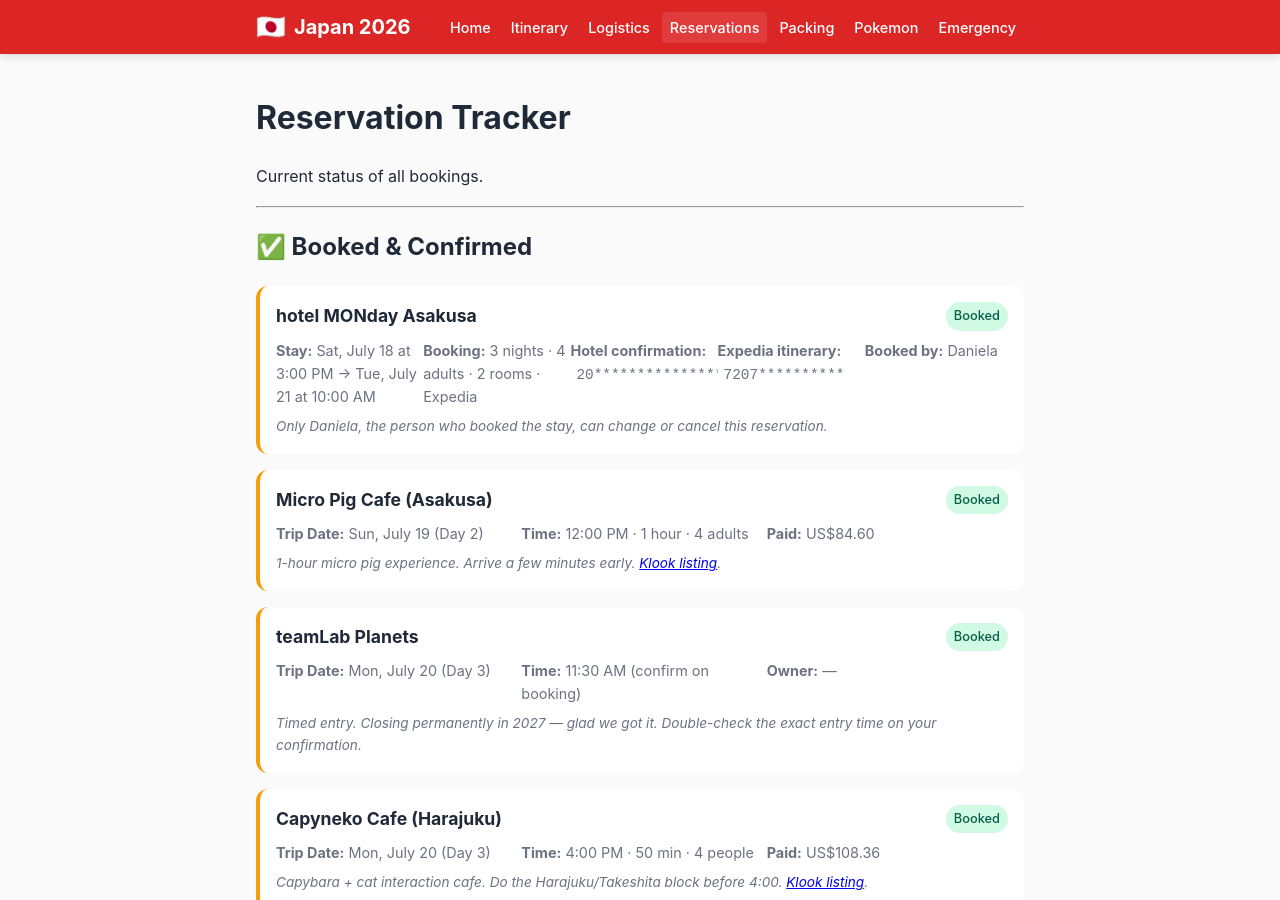
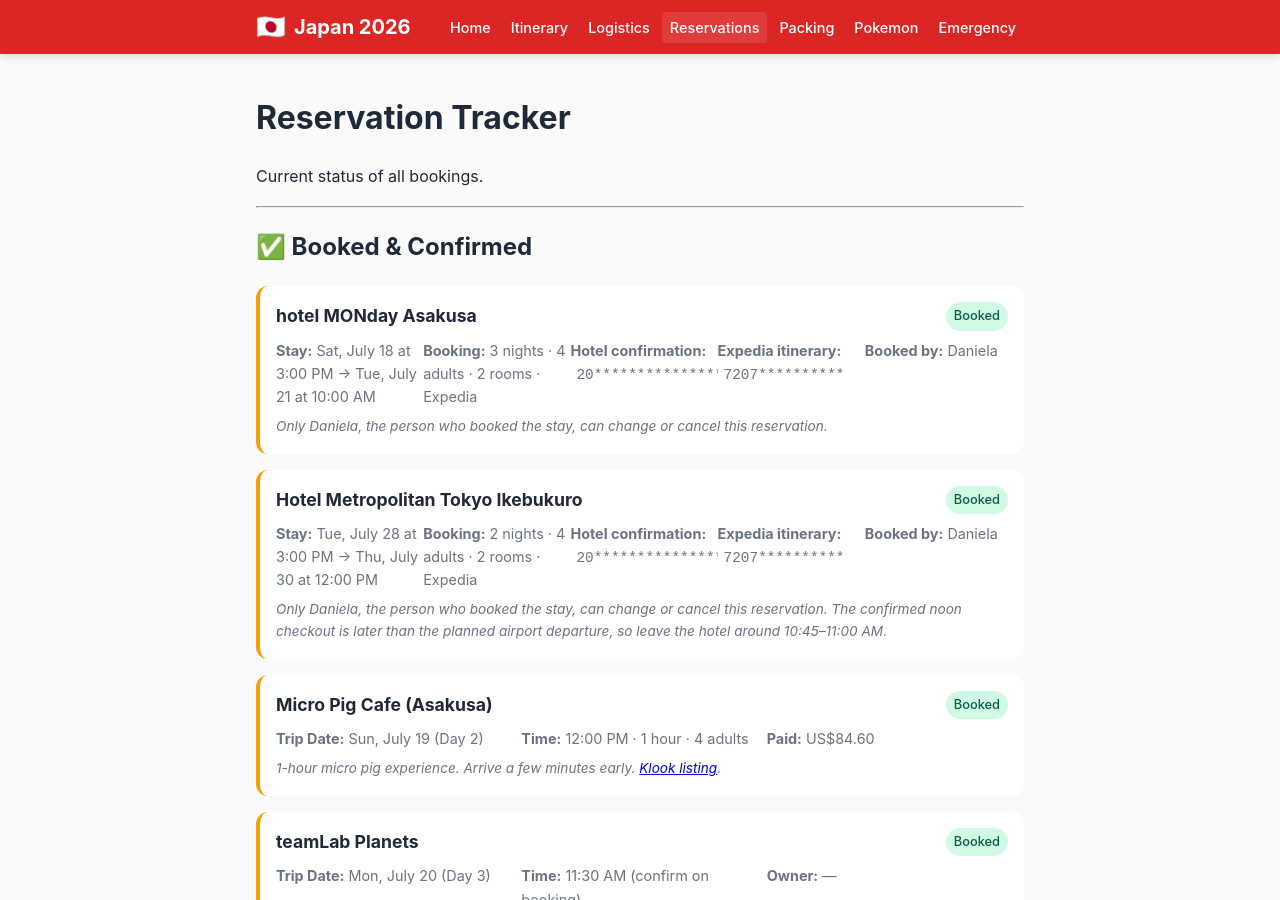
Before and after one commit to guarzo/2026_jp_trip, a Jekyll site: the page built from site/reservations.md, in a window 1280 px wide and 900 px high. Built offline with Jekyll 4.4.1, drawn with Linux system fonts in a browser that asks for light colours.

Commit message:
Add final Tokyo hotel booking details
Record the Expedia reservation for Hotel Metropolitan Tokyo Ikebukuro and align departure-day timing with the confirmed noon checkout.

```diff
--- a/site/reservations.md
+++ b/site/reservations.md
@@ -25,6 +25,21 @@ Current status of all bookings.
     <div class="detail"><strong>Booked by:</strong> Daniela</div>
   </div>
   <p class="reservation-note">Only Daniela, the person who booked the stay, can change or cancel this reservation.</p>
+</div>
+
+<div class="reservation-card recommended">
+  <div class="reservation-header">
+    <h3>Hotel Metropolitan Tokyo Ikebukuro</h3>
+    <span class="status status-booked">Booked</span>
+  </div>
+  <div class="reservation-details">
+    <div class="detail"><strong>Stay:</strong> Tue, July 28 at 3:00 PM → Thu, July 30 at 12:00 PM</div>
+    <div class="detail"><strong>Booking:</strong> 2 nights · 4 adults · 2 rooms · Expedia</div>
+    <div class="detail"><strong>Hotel confirmation:</strong> <span class="conf-number">20***************</span></div>
+    <div class="detail"><strong>Expedia itinerary:</strong> <span class="conf-number">7207**********</span></div>
+    <div class="detail"><strong>Booked by:</strong> Daniela</div>
+  </div>
+  <p class="reservation-note">Only Daniela, the person who booked the stay, can change or cancel this reservation. The confirmed noon checkout is later than the planned airport departure, so leave the hotel around 10:45–11:00 AM.</p>
 </div>
 
 <div class="reservation-card recommended">
```
Also changed, not shown: site/_days/day-13.md (+2 -1 lines), site/logistics.md (+7 -3 lines).
